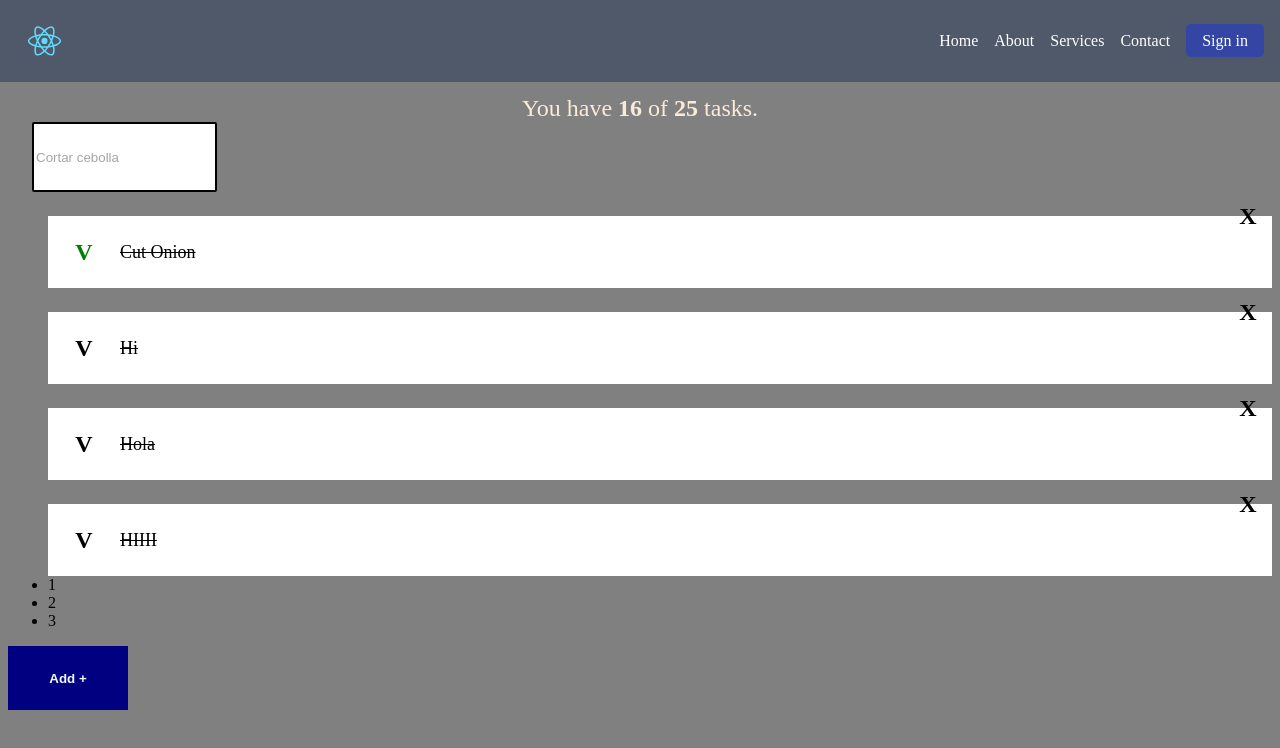
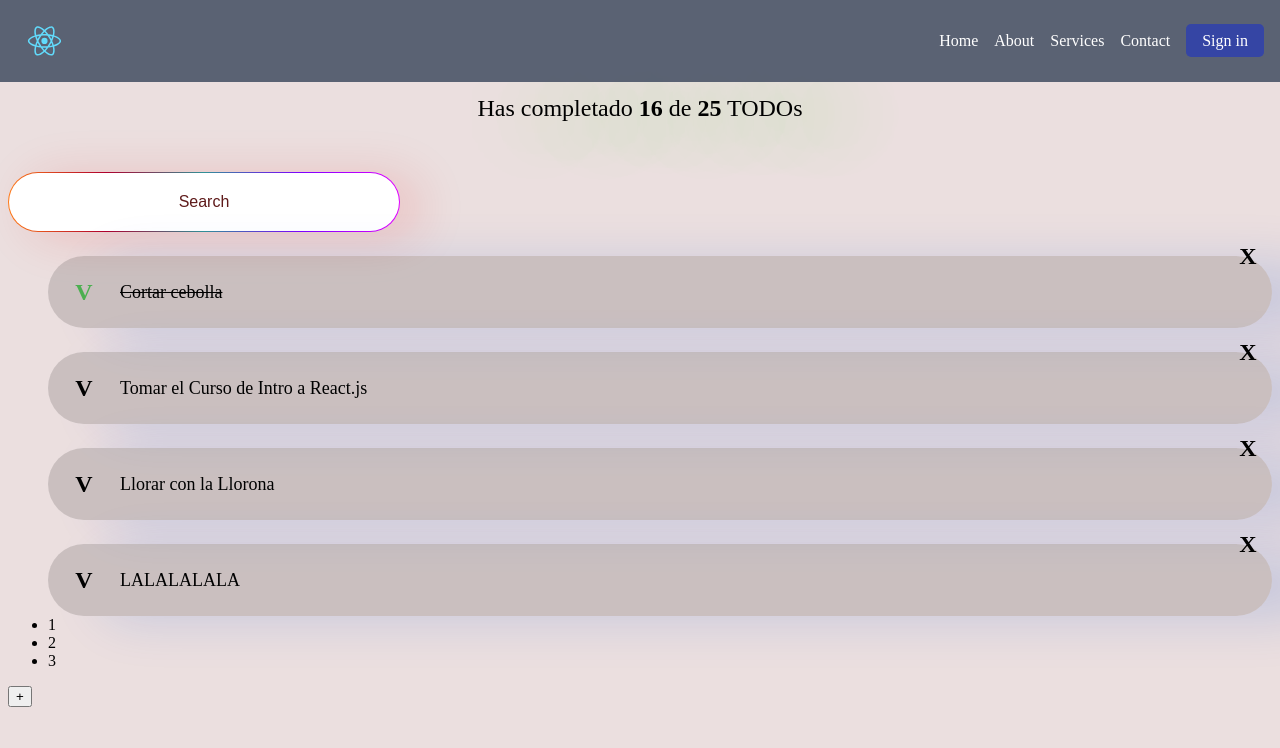
Before and after one commit to sansanchezca/react-management-app, a React (Create React App) app: page / in a window 1280 px wide. Shown: the top 748 px of the page. Built offline with nearby package versions, Linux system fonts and the light colour scheme.

Commit message:
Added some CSS

```diff
--- a/src/App.css
+++ b/src/App.css
@@ -14,7 +14,7 @@
 }
 
 .App-header {
-  background-color: #282c34;
+  background-color: #dbe0ea;
   min-height: 100vh;
   display: flex;
   flex-direction: column;
--- a/src/App.js
+++ b/src/App.js
@@ -1,40 +1,38 @@
 import React from 'react';
-import './App.css';
-import { TodoCounter } from './TodoCounter.js'
-import { TodoList } from './TodoList.js';
-import { Navbar } from './Navbar.js';
-import { TodoItem } from './TodoItem.js';
-import { TodoSearch } from './TodoSearch.js';
-import { TodoButton } from './TodoButton.js';
+import { TodoCounter } from './TodoCounter';
+import { TodoSearch } from './TodoSearch';
+import { TodoList } from './TodoList';
+import { TodoItem } from './TodoItem';
+import { TodoButton } from './TodoButton';
+import { Navbar } from './Navbar';
 
-const defaultTodo = [
-  { text: 'Cut Onion', completed: true},
-  { text: 'Hi', completed: false},
-  { text: 'Hola', completed: false},
-  { text: 'HIIII', completed: false},
-]
+const defaultTodos = [
+  { text: 'Cortar cebolla', completed: true },
+  { text: 'Tomar el Curso de Intro a React.js', completed: false },
+  { text: 'Llorar con la Llorona', completed: false },
+  { text: 'LALALALALA', completed: false },
+];
+
 function App() {
   return (
-    <React.Fragment>
-      <Navbar />
-
-      <TodoCounter  completed={16} total={25} />
+    <>
+    <Navbar/>
+      <TodoCounter completed={16} total={25} />
       <TodoSearch />
 
       <TodoList>
-        {defaultTodo.map(todo => (
+        {defaultTodos.map(todo => (
           <TodoItem
-          key={todo.text}
-          text={todo.text}
-          completed={todo.completed}
+            key={todo.text}
+            text={todo.text}
+            completed={todo.completed}
           />
         ))}
-
       </TodoList>
 
       <TodoButton />
-      </React.Fragment>
+    </>
   );
+}
 
-}
 export default App;
--- a/src/TodoButton.css
+++ b/src/TodoButton.css
@@ -1,11 +1,25 @@
 .TodoButton {
-    background-color: navy;
+    background-color: #61DAFA;
+    box-shadow: 0px 5px 25px rgba(97, 218, 250, 0.5);
     border: none;
+    border-radius: 50%;
+    cursor: pointer;
+    font-size: 50px;
     position: fixed;
+    bottom: 24px;
+    right: 24px;
+    font-weight: bold;
+    color: #FAFAFA;
+    display: flex;
     justify-content: center;
     align-items: center;
-    font-weight: bold;
-    color: aliceblue;
     height: 64px;
-    width: 120px;
-}
+    width: 64px;
+
+    transform: rotate(0);
+    transition: .3s ease;
+  }
+
+  .TodoButton:hover {
+    transform: rotate(224deg);
+  }
--- a/src/TodoButton.js
+++ b/src/TodoButton.js
@@ -1,13 +1,18 @@
 import './TodoButton.css';
 
 function TodoButton() {
-    return(
-        <button
-            className="TodoButton"
-            onClick={
-            () => alert('le diste click')
-            }
-        >Add +</button>
-    );
+  return (
+    <button
+      className="CreateTodoButton"
+      onClick={
+        (event) => {
+          console.log('le diste click')
+          console.log(event)
+          console.log(event.target)
+        }
+      }
+    >+</button>
+  );
 }
-export { TodoButton }
+
+export { TodoButton };
--- a/src/TodoCounter.css
+++ b/src/TodoCounter.css
@@ -4,7 +4,9 @@
     margin: 0;
     padding: '48px';
     font-weight: normal;
-    color: antiquewhite;
+    color: rgb(0, 0, 0);
+    text-shadow: 050px 5px 70px rgb(75, 236, 11);
+    margin-bottom: 50px;
 }
 .TodoCounter span {
     font-weight: bold;
--- a/src/TodoCounter.js
+++ b/src/TodoCounter.js
@@ -1,11 +1,11 @@
-import './TodoCounter.css'
-function TodoCounter({ total, completed}) {
-    return (
-    <h1 className='TodoCounter' >
-        You have <span>{completed}</span> of <span>{total}</span> tasks.
+import './TodoCounter.css';
+
+function TodoCounter({ total, completed }) {
+  return (
+    <h1 className="TodoCounter">
+      Has completado <span>{completed}</span> de <span>{total}</span> TODOs
     </h1>
-    );
+  );
 }
 
-
-export { TodoCounter }
+export { TodoCounter };
--- a/src/TodoItem.css
+++ b/src/TodoItem.css
@@ -1,13 +1,17 @@
 .TodoItem {
-    background-color: white;
+    background-color: rgba(16, 17, 18, 0.15);
     position: relative;
     display: flex;
     justify-content: center;
     align-items: center;
     margin-top: 24px;
-    box-shadow: opx 5px 50px rgba(32, 35, 41, 0.15);
+    box-shadow: 050px 5px 50px rgba(10, 79, 216, 0.15);
+    border-radius: 40px;
   }
-
+  .TodoItem:focus{
+    outline-width: 3px;
+    transform: scale(1.02);
+  }
   .TodoItem-p {
     margin: 24px 0 24px 24px;
     width: calc(100% - 120px);
@@ -18,6 +22,7 @@
   .TodoItem-p--complete {
     text-decoration: line-through;
   }
+
   .Icon {
     cursor: pointer;
     display: flex;
@@ -27,14 +32,17 @@
     width: 48px;
     font-size: 24px;
     font-weight: bold;
+    /* background-color: #CCC; */
   }
+
   .Icon-check {
     position: absolute;
     left: 12px;
   }
   .Icon-check--active {
-    color: green;
+    color: #4caf50;
   }
+
   .Icon-delete {
     position: absolute;
     top: -24px;
--- a/src/TodoItem.js
+++ b/src/TodoItem.js
@@ -1,20 +1,19 @@
-import './TodoItem.css'
+import './TodoItem.css';
+
 function TodoItem(props) {
-    return(
-        <li className='TodoItem'>
-            <span className={`Icon Icon-check
-            ${props.completed && "Icon-check--active"}`}>
+  return (
+    <li className="TodoItem">
+      <span className={`Icon Icon-check ${props.completed && "Icon-check--active"}`}>
         V
       </span>
-            <p className={`TodoItem-p
-            TodoItem-p--complete`}>
+      <p className={`TodoItem-p ${props.completed && "TodoItem-p--complete"}`}>
         {props.text}
       </p>
-            <span className='Icon Icon-delete'>
+      <span className="Icon Icon-delete">
         X
       </span>
     </li>
   );
 }
 
-export { TodoItem }
+export { TodoItem };
--- a/src/TodoSearch.css
+++ b/src/TodoSearch.css
@@ -1,16 +1,31 @@
 .TodoSearch {
-    background: white;
-    border-radius: 2px;
-    border: 2px solid black;
-    margin: 0 24px;
-    height: 64px;
+  border-radius: 40px;
+    height: 48px;
+    width: 380px;
+    text-align: center;
+    box-shadow: 20px 5px 50px rgba(236, 11, 11, 0.15);
+    background-color: rgba(255, 255, 255, 0.2);
+    backdrop-filter: blur(90px);
+    -webkit-backdrop-filter: blur(90px);
+    font-size: 16px;
+    transition: all 0.3s ease-in-out;
+    cursor: text;
+    border: 1.5px solid transparent;
+    padding: 5px;
+    background-image: linear-gradient(white, white),
+                      linear-gradient(90deg, #ff7a18, #af002d, #319197, #7f00ff, #e100ff);
+    background-origin: border-box;
+    background-clip: padding-box, border-box;
 }
 
 .TodoSearch::placeholder {
-    color: #A5A5A5;
-    font-weight: 400;
+    color: #5f1b1b;
+    font-weight: 500;
 }
 
 .TodoSearch:focus {
-    outline-color: blue;
+    outline-color: transparent;
+    outline-width: 0;
+    transform: scale(1.02);
+    box-shadow: 0 0 20px rgba(171, 197, 42, 0.5);
 }
--- a/src/TodoSearch.js
+++ b/src/TodoSearch.js
@@ -1,11 +1,21 @@
-import './TodoSearch.css'
+import React from 'react';
+import './TodoSearch.css';
+
 function TodoSearch() {
-    return(
-        <input
-        placeholder="Cortar cebolla"
-            className="TodoSearch"
-            />
-    );
+  const [searchValue, setSearchValue] = React.useState('');
+
+  console.log('Los usuarios buscan todos de ' + searchValue);
+
+  return (
+    <input
+      placeholder="Search"
+      className="TodoSearch"
+      value={searchValue}
+      onChange={(event) => {
+        setSearchValue(event.target.value);
+      }}
+    />
+  );
 }
 
 export { TodoSearch };
--- a/src/index.css
+++ b/src/index.css
@@ -1,5 +1,5 @@
 body {
   margin-top: 95px;
-  background-color: gray;
+  background-color: rgb(235, 223, 223);
 
 }
```
Lines whose indentation alone changed are shown as unchanged.
